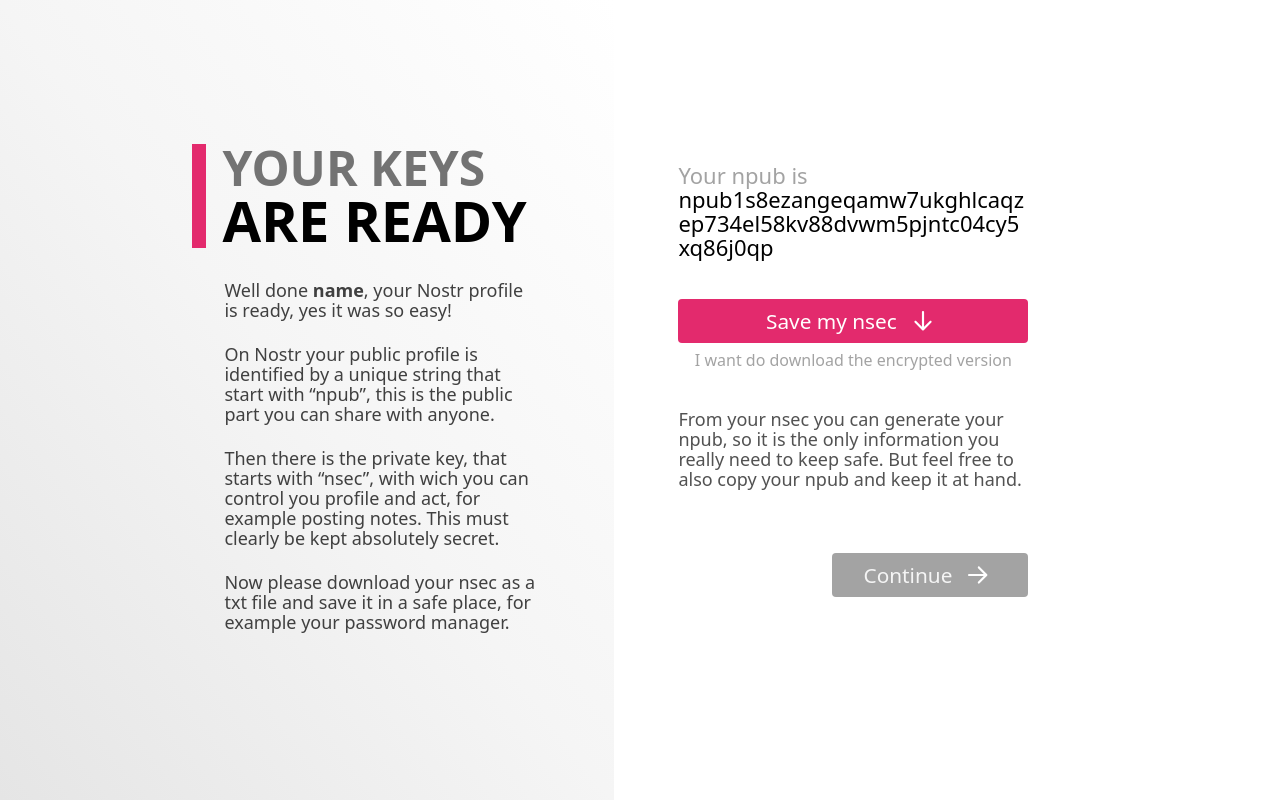
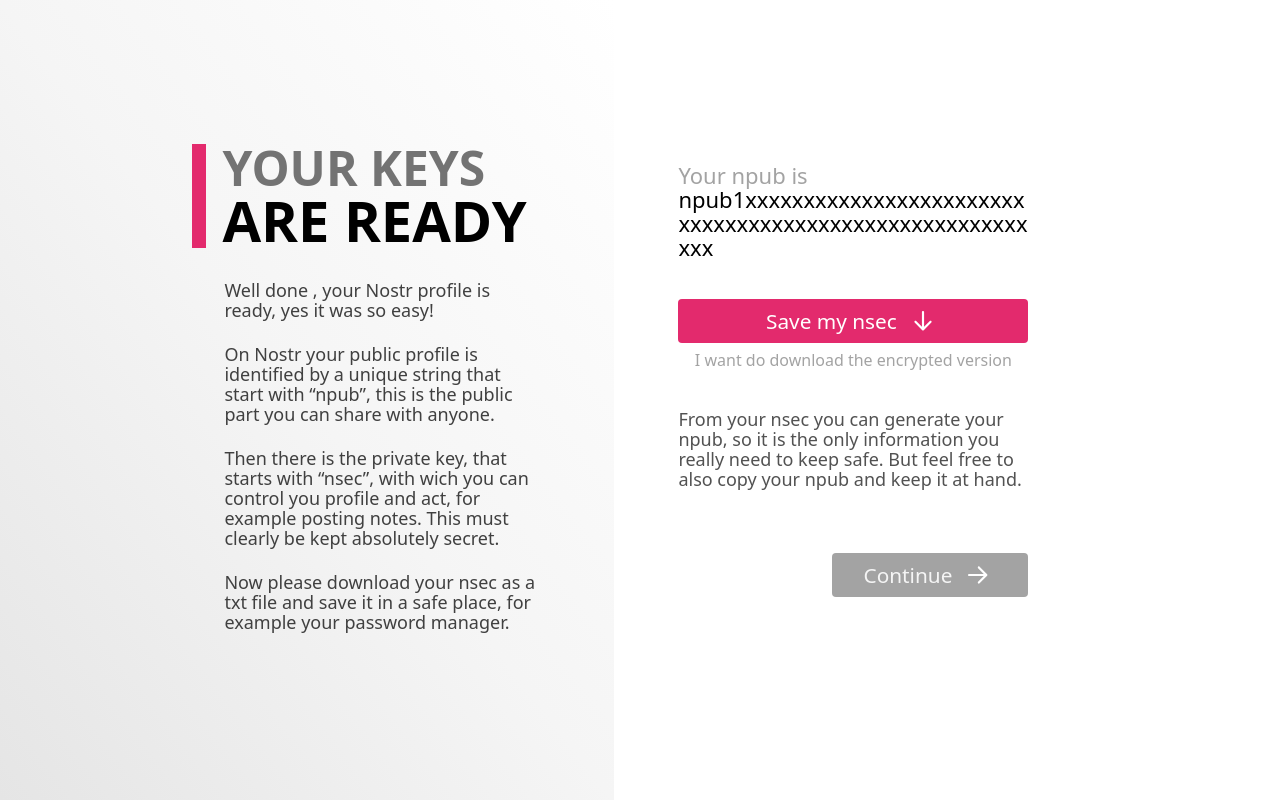
Before and after one commit to nostr-net/nstart, a SvelteKit app: page /download in a window 1280 px wide. Built offline with nearby package versions, Linux system fonts and the light colour scheme.

Commit message:
Add a store to keep needed variables

```diff
--- /dev/null
+++ b/src/lib/store.ts
@@ -0,0 +1,4 @@
+import { writable } from 'svelte/store';
+
+export const name = writable('');
+export const npub = writable('');
--- a/src/routes/download/+page.svelte
+++ b/src/routes/download/+page.svelte
@@ -1,11 +1,18 @@
 <script>
 	import TwoColumnLayout from '$lib/TwoColumnLayout.svelte';
 	import { goto } from '$app/navigation';
+	import { name, npub } from '$lib/store';
 
 	let ncryptOption = false;
 	let backupInitialized = false;
 	let backupDone = false;
+
 	let password = '';
+
+	function createKey() {
+		// TODO
+		$npub = 'npub1xxxxxxxxxxxxxxxxxxxxxxxxxxxxxxxxxxxxxxxxxxxxxxxxxxxxxxxxx';
+	}
 
 	function togglePasswordField() {
 		ncryptOption = !ncryptOption;
@@ -31,6 +38,8 @@
 	function navigateToOptions() {
 		goto('/options'); // Navigate to the options page
 	}
+
+	createKey();
 </script>
 
 <TwoColumnLayout>
@@ -47,7 +56,7 @@
 
 			<div class="leading-5 text-neutral-700 sm:w-[90%]">
 				<p class="mb-6">
-					Well done <strong>name</strong>, your Nostr profile is ready, yes it was so easy!
+					Well done <strong>{$name}</strong>, your Nostr profile is ready, yes it was so easy!
 				</p>
 				<p class="mb-6">
 					On Nostr your public profile is identified by a unique string that start with “npub”, this
@@ -68,7 +77,7 @@
 	<div slot="interactive">
 		<div class="mb-10 text-xl">
 			<div class=" text-neutral-400">Your npub is</div>
-			<div class="break-words">npub1s8ezangeqamw7ukghlcaqzep734el58kv88dvwm5pjntc04cy5xq86j0qp</div>
+			<div class="break-words">{$npub}</div>
 		</div>
 
 		<div class="mb-6 flex flex-col justify-end">
--- a/src/routes/yourself/+page.svelte
+++ b/src/routes/yourself/+page.svelte
@@ -1,11 +1,10 @@
 <script>
 	import TwoColumnLayout from '$lib/TwoColumnLayout.svelte';
 	import { goto } from '$app/navigation';
-
-	let name = '';
+	import { name } from '$lib/store';
 
 	function navigateToDownload() {
-		if (!name) {
+		if (!$name) {
 			alert('Please enter a name, bio and website are optional');
 			return;
 		}
@@ -60,7 +59,7 @@
 			<input
 				type="text"
 				placeholder="Your name"
-				bind:value={name}
+				bind:value={$name}
 				autofocus
 				class="mb-6 w-full rounded border-2 border-neutral-300 px-4 py-2 text-xl focus:border-neutral-700 focus:outline-none"
 			/>
```
